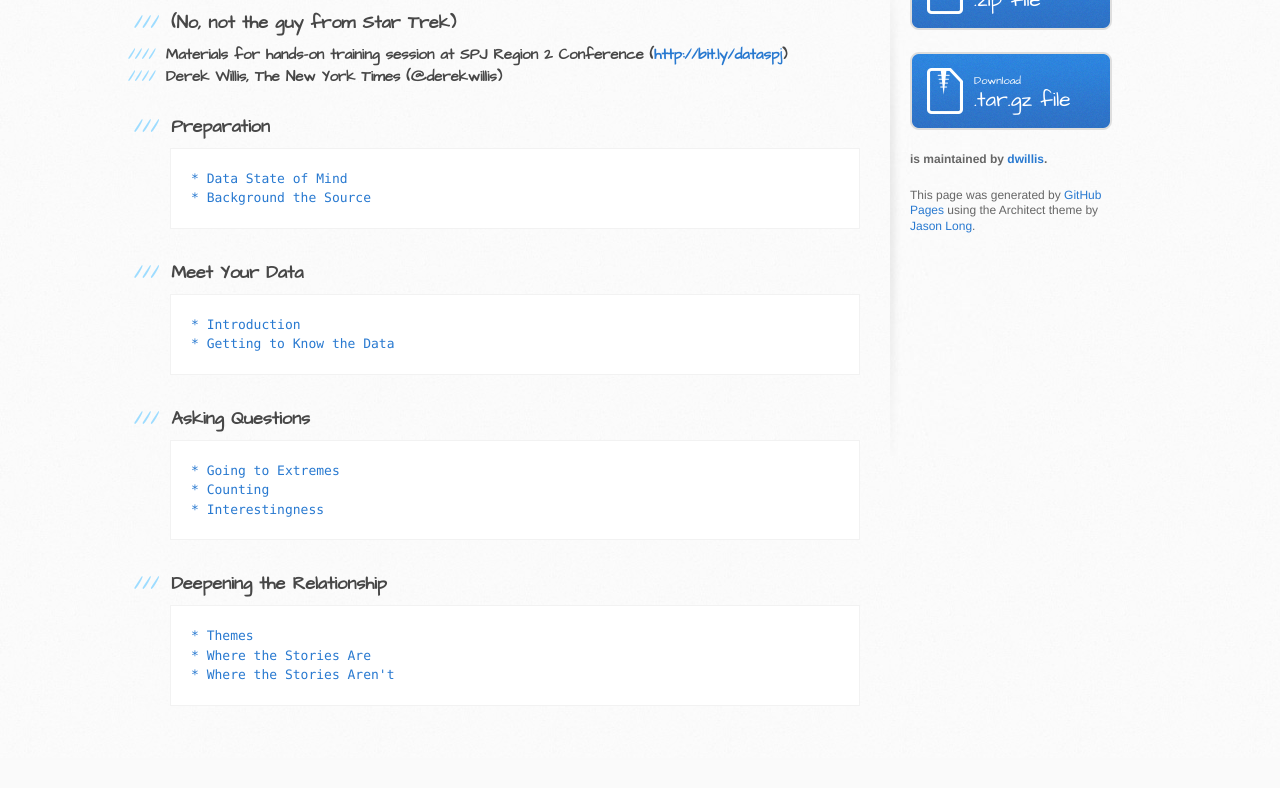
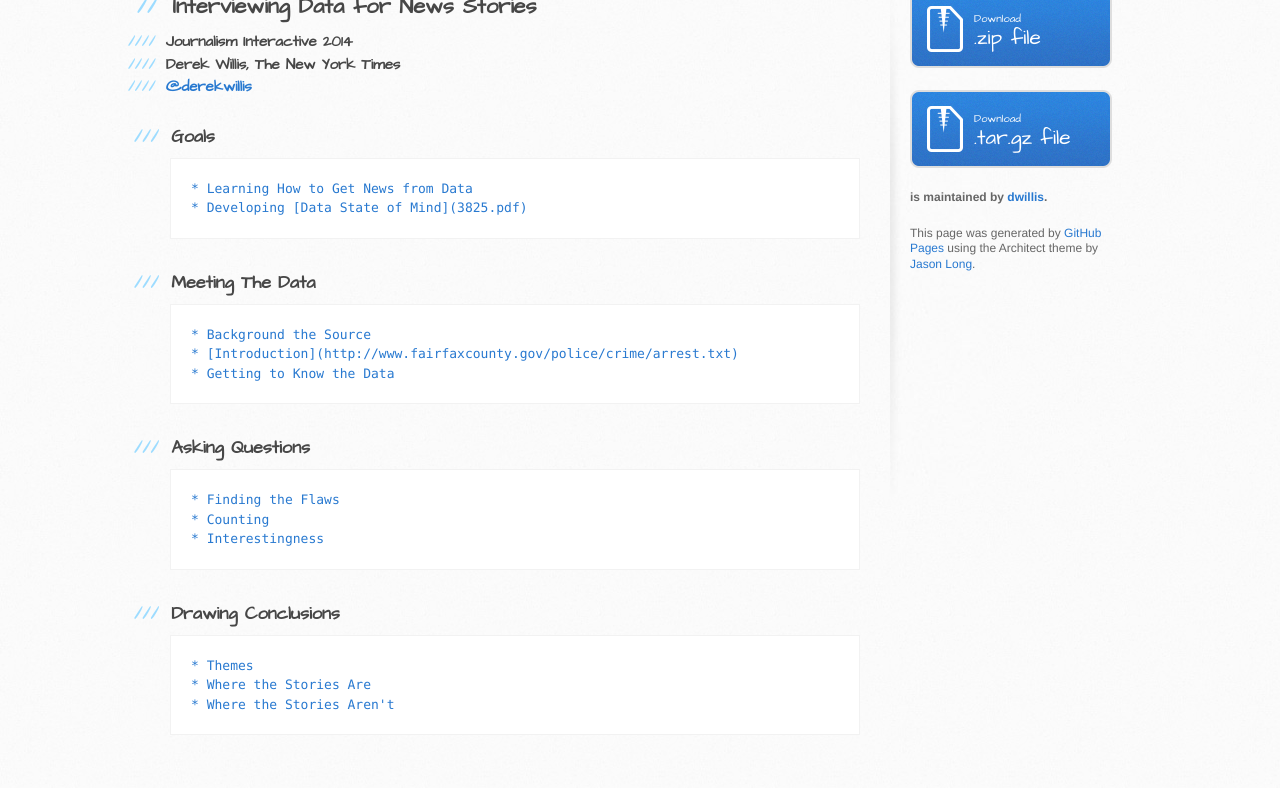
Before and after one commit to dwillis/interviewing-data, a plain HTML site: page index.html in a window 1280 px wide. Shown: the part 386-1174 px from the top of the page. Before the commit the page ends 1144 px from the top, so only its background shows below. Drawn offline with Linux system fonts and the light colour scheme.

Commit message:
Create gh-pages branch via GitHub

```diff
--- a/index.html
+++ b/index.html
@@ -13,15 +13,15 @@
     <script src="//html5shiv.googlecode.com/svn/trunk/html5.js"></script>
     <![endif]-->
 
-    <title>A Date With Data</title>
+    <title>Interviewing Data for News Stories by dwillis</title>
   </head>
 
   <body>
     <header>
       <div class="inner">
-        <h1>A Date With Data</h1>
-        <h2>Materials for hands-on training session at SPJ Region 2 Conference</h2>
-        <a href="https://github.com/dwillis/date-with-data" class="button"><small>View project on</small>GitHub</a>
+        <h1>Interviewing Data for News Stories</h1>
+        <h2>Journalism Interactive 2014</h2>
+        <a href="https://github.com/dwillis/interviewing-data" class="button"><small>View project on</small>GitHub</a>
       </div>
     </header>
 
@@ -29,41 +29,43 @@
       <div class="inner clearfix">
         <section id="main-content">
           <h2>
-<a name="a-date-with-data" class="anchor" href="#a-date-with-data"><span class="octicon octicon-link"></span></a>A Date with Data</h2>
+<a name="interviewing-data-for-news-stories" class="anchor" href="#interviewing-data-for-news-stories"><span class="octicon octicon-link"></span></a>Interviewing Data for News Stories</h2>
+
+<h4>
+<a name="journalism-interactive-2014" class="anchor" href="#journalism-interactive-2014"><span class="octicon octicon-link"></span></a>Journalism Interactive 2014</h4>
+
+<h4>
+<a name="derek-willis-the-new-york-times" class="anchor" href="#derek-willis-the-new-york-times"><span class="octicon octicon-link"></span></a>Derek Willis, The New York Times</h4>
+
+<h4>
+<a name="derekwillis" class="anchor" href="#derekwillis"><span class="octicon octicon-link"></span></a><a href="https://github.com/derekwillis" class="user-mention">@derekwillis</a>
+</h4>
 
 <h3>
-<a name="no-not-the-guy-from-star-trek" class="anchor" href="#no-not-the-guy-from-star-trek"><span class="octicon octicon-link"></span></a>(No, not the guy from Star Trek)</h3>
+<a name="goals" class="anchor" href="#goals"><span class="octicon octicon-link"></span></a>Goals</h3>
 
-<h4>
-<a name="materials-for-hands-on-training-session-at-spj-region-2-conference" class="anchor" href="#materials-for-hands-on-training-session-at-spj-region-2-conference"><span class="octicon octicon-link"></span></a>Materials for hands-on training session at SPJ Region 2 Conference (<a href="http://bit.ly/dataspj">http://bit.ly/dataspj</a>)</h4>
-
-<h4>
-<a name="derek-willis-the-new-york-times" class="anchor" href="#derek-willis-the-new-york-times"><span class="octicon octicon-link"></span></a>Derek Willis, The New York Times (@derekwillis)</h4>
-
-<h3>
-<a name="preparation" class="anchor" href="#preparation"><span class="octicon octicon-link"></span></a>Preparation</h3>
-
-<pre><code>* <a href="3825.pdf">Data State of Mind</a>
-* Background the Source
+<pre><code>* Learning How to Get News from Data
+* Developing [Data State of Mind](3825.pdf)
 </code></pre>
 
 <h3>
-<a name="meet-your-data" class="anchor" href="#meet-your-data"><span class="octicon octicon-link"></span></a>Meet Your Data</h3>
+<a name="meeting-the-data" class="anchor" href="#meeting-the-data"><span class="octicon octicon-link"></span></a>Meeting The Data</h3>
 
-<pre><code>* <a href="http://www.fairfaxcounty.gov/police/crime/arrest.txt">Introduction</a>
+<pre><code>* Background the Source
+* [Introduction](http://www.fairfaxcounty.gov/police/crime/arrest.txt)
 * Getting to Know the Data
 </code></pre>
 
 <h3>
 <a name="asking-questions" class="anchor" href="#asking-questions"><span class="octicon octicon-link"></span></a>Asking Questions</h3>
 
-<pre><code>* Going to Extremes
+<pre><code>* Finding the Flaws
 * Counting
 * Interestingness
 </code></pre>
 
 <h3>
-<a name="drawing-conclusions" class="anchor" href="#drawing-conclusions"><span class="octicon octicon-link"></span></a>Deepening the Relationship</h3>
+<a name="drawing-conclusions" class="anchor" href="#drawing-conclusions"><span class="octicon octicon-link"></span></a>Drawing Conclusions</h3>
 
 <pre><code>* Themes
 * Where the Stories Are
@@ -72,16 +74,16 @@
         </section>
 
         <aside id="sidebar">
-          <a href="https://github.com/dwillis/date-with-data/zipball/master" class="button">
+          <a href="https://github.com/dwillis/interviewing-data/zipball/master" class="button">
             <small>Download</small>
             .zip file
           </a>
-          <a href="https://github.com/dwillis/date-with-data/tarball/master" class="button">
+          <a href="https://github.com/dwillis/interviewing-data/tarball/master" class="button">
             <small>Download</small>
             .tar.gz file
           </a>
 
-          <p class="repo-owner"><a href="https://github.com/dwillis/date-with-data"></a> is maintained by <a href="https://github.com/dwillis">dwillis</a>.</p>
+          <p class="repo-owner"><a href="https://github.com/dwillis/interviewing-data"></a> is maintained by <a href="https://github.com/dwillis">dwillis</a>.</p>
 
           <p>This page was generated by <a href="https://pages.github.com">GitHub Pages</a> using the Architect theme by <a href="https://twitter.com/jasonlong">Jason Long</a>.</p>
         </aside>
--- a/params.json
+++ b/params.json
@@ -1 +1 @@
-{"name":"Date-with-data","tagline":"Materials for hands-on training session at SPJ Region 2 Conference","body":"## A Date with Data\r\n### (No, not the guy from Star Trek)\r\n\r\n#### Materials for hands-on training session at SPJ Region 2 Conference\r\n#### Derek Willis, The New York Times\r\n\r\n### Preparation\r\n\r\n\t* Data State of Mind\r\n\t* Background the Source\r\n\r\n### Meet Your Data\r\n\r\n\t* [Introduction](http://www.fairfaxcounty.gov/police/crime/arrest.txt)\r\n\t* Getting to Know the Data\r\n\r\n### Asking Questions\r\n\r\n\t* Going to Extremes\r\n\t* Counting\r\n\t* Interestingness\r\n\r\n### Drawing Conclusions\r\n\r\n\t* Themes\r\n\t* Where the Stories Are\r\n\t* Where the Stories Aren't\r\n","google":"","note":"Don't delete this file! It's used internally to help with page regeneration."}
+{"name":"Interviewing Data for News Stories","tagline":"Journalism Interactive 2014","body":"## Interviewing Data for News Stories\r\n#### Journalism Interactive 2014\r\n#### Derek Willis, The New York Times\r\n#### @derekwillis\r\n\r\n### Goals\r\n\r\n\t* Learning How to Get News from Data\r\n\t* Developing [Data State of Mind](3825.pdf)\r\n\r\n### Meeting The Data\r\n\r\n\t* Background the Source\r\n\t* [Introduction](http://www.fairfaxcounty.gov/police/crime/arrest.txt)\r\n\t* Getting to Know the Data\r\n\r\n### Asking Questions\r\n\r\n\t* Finding the Flaws\r\n\t* Counting\r\n\t* Interestingness\r\n\r\n### Drawing Conclusions\r\n\r\n\t* Themes\r\n\t* Where the Stories Are\r\n\t* Where the Stories Aren't\r\n","google":"","note":"Don't delete this file! It's used internally to help with page regeneration."}
```
